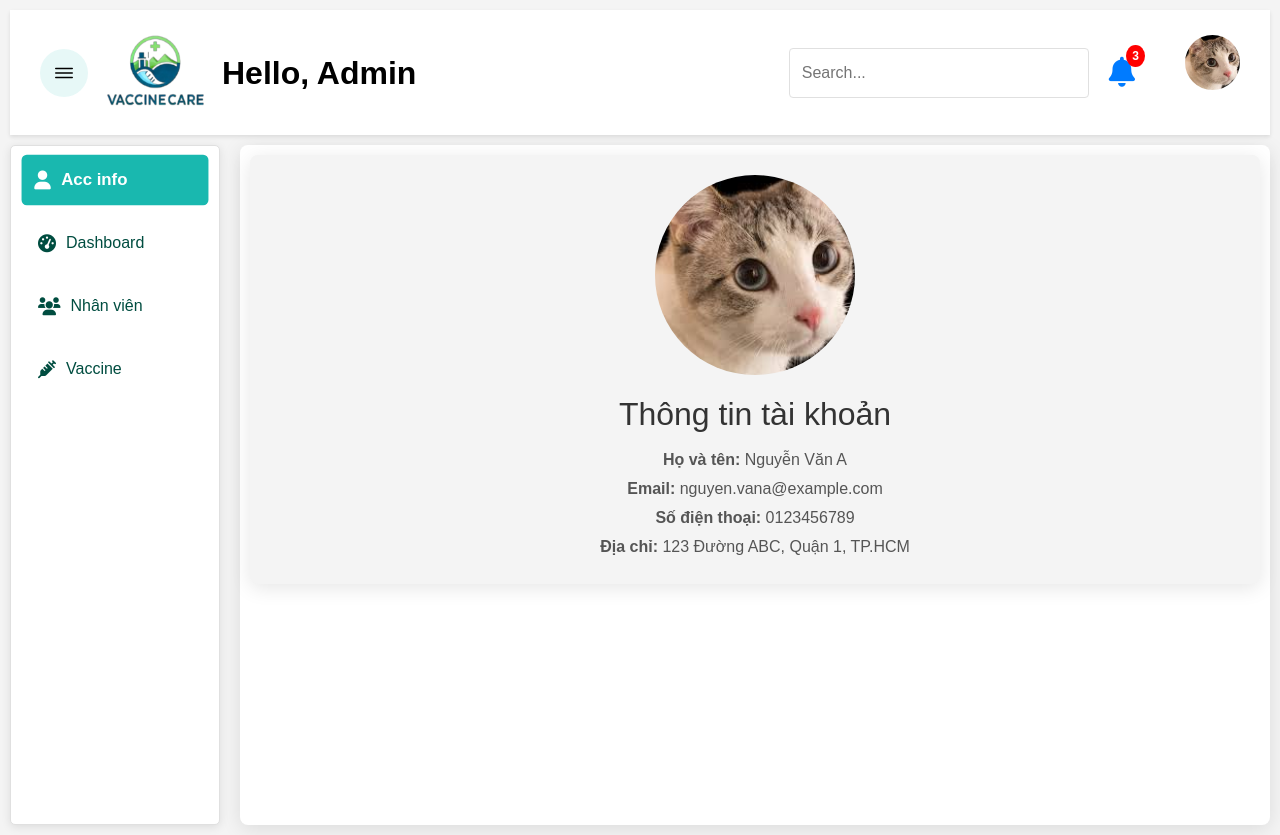
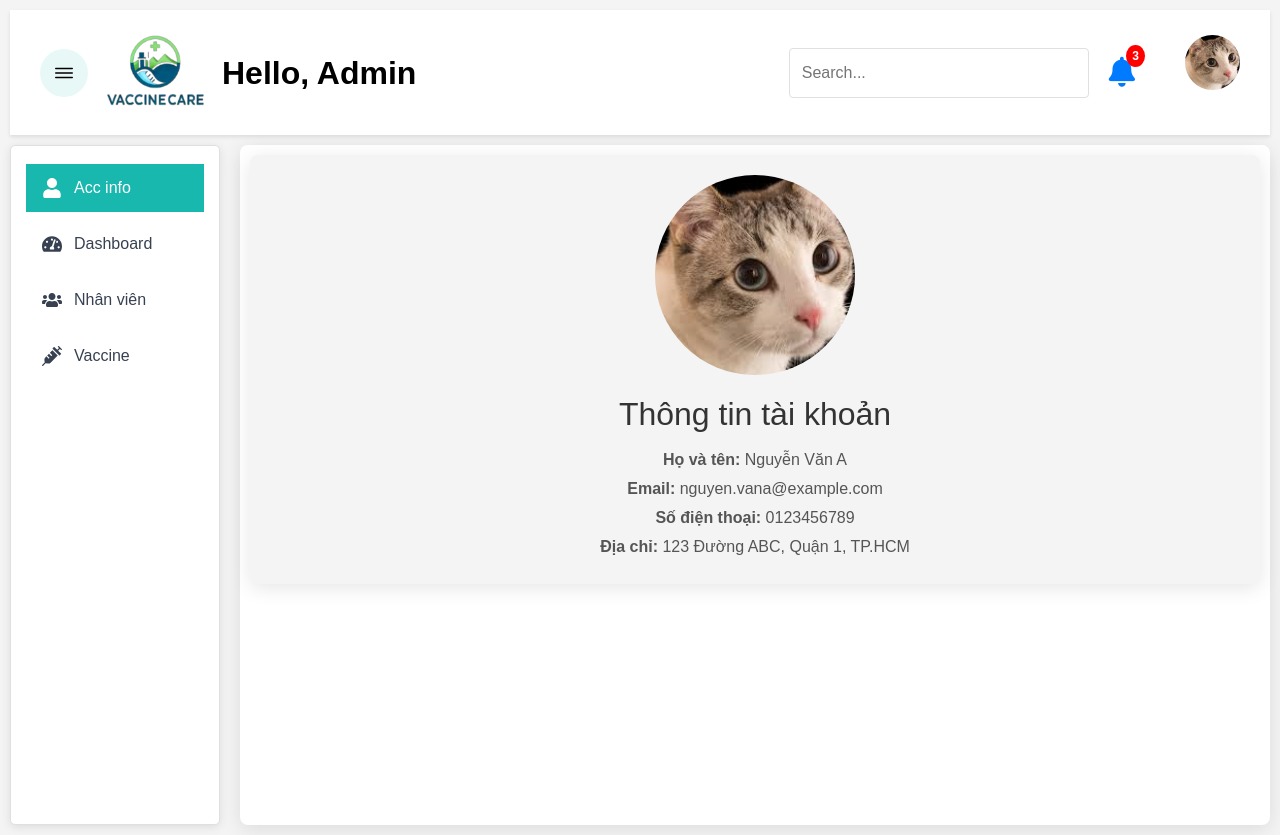
Before and after one commit to williamHoang541/Swp_fe, a React (Vite) app in the folder Vaccine_Care/: page /admin/acc_info in a window 1280 px wide. Built offline with nearby package versions, Linux system fonts and the light colour scheme.

Commit message:
Update Dashboard them phat nua

```diff
--- a/Vaccine_Care/src/components/admin/admin.jsx
+++ b/Vaccine_Care/src/components/admin/admin.jsx
@@ -1,6 +1,6 @@
 import React, { useState } from 'react';
 import { Outlet } from 'react-router-dom';
-import Header from './header/Header';
+import Header from './header/header';
 import SidebarAdmin from './sidebar_admin/SidebarAdmin';
 import './admin.css';
 
--- a/Vaccine_Care/src/components/admin/dashboard/dashboard.css
+++ b/Vaccine_Care/src/components/admin/dashboard/dashboard.css
@@ -29,7 +29,7 @@
 
 .admin .admin-dashboard-stat-icon {
     margin-right: 16px;
-    color: #6366f1;
+    color: var(--primary-colorVaccine);
 }
 
 .admin .admin-dashboard-stat-info h2 {
--- a/Vaccine_Care/src/components/admin/sidebar_admin/SidebarAdmin.css
+++ b/Vaccine_Care/src/components/admin/sidebar_admin/SidebarAdmin.css
@@ -1,77 +1,59 @@
 .sidebar {
-    width: 250px;
-    padding: 20px;
-    background-color: #e0f7fa;
-    margin-right: 10px;
-    box-shadow: 0 4px 15px rgba(0, 0, 0, 0.2);
-    border-radius: 8px;
+    width: 240px;
+    background-color: #ffffff;
     transition: width 0.3s ease;
+    border-right: 1px solid #e5e7eb;
 }
 
 .sidebar.collapsed {
-    width: 80px; /* Adjust this width as needed */
-}
-
-.sidebar h2 {
-    font-size: 26px;
-    margin-bottom: 20px;
-    color: #00796b;
-    font-weight: bold;
-    text-align: center;
-    letter-spacing: 1px;
-    text-transform: uppercase;
-    background: linear-gradient(90deg, #007bff, #00c6ff);
-    -webkit-text-fill-color: transparent;
+    width: 60px;
 }
 
 .sidebar ul {
-    list-style-type: none;
+    list-style: none;
     padding: 0;
-    display: flex;
-    flex-direction: column;
-}
-
-.sidebar.collapsed ul {
-    display: none; /* Hide the menu items when collapsed */
+    margin: 0;
 }
 
 .sidebar li {
-    margin-bottom: 15px;
+    margin: 8px 0;
 }
 
 .sidebar a {
     display: flex;
     align-items: center;
-    padding: 12px;
-    border-radius: 5px;
+    padding: 12px 16px;
+    color: #374151;
     text-decoration: none;
-    color: #004d40;
-    transition: background-color 0.3s, transform 0.2s;
+    transition: all 0.2s;
 }
 
-.sidebar a i {
-    margin-right: 10px;
-    font-size: 18px;
+.sidebar a:hover {
+    background-color: #f3f4f6;
 }
 
-.sidebar a.active, .sidebar a:hover {
+.sidebar a.active {
     background-color: var(--primary-colorVaccine);
     color: white;
-    font-weight: bold;
-    transform: scale(1.05);
 }
 
-.sidebar .profile-picture img {
-    width: 50px;
-    height: 50px;
-    border-radius: 50%;
-    cursor: pointer;
-    border: 2px solid var(--primary-colorVaccine);
-    margin-bottom: 20px;
+.sidebar-icon {
+    width: 20px;
+    height: 20px;
+    margin-right: 12px;
+}
+
+.sidebar.collapsed .sidebar-icon {
+    margin-right: 0;
+}
+
+.sidebar.collapsed a {
+    justify-content: center;
+    padding: 12px;
 }
 
 @media (max-width: 768px) {
     .sidebar {
-        width: 80px; /* Adjust this width as needed */
+        width: 60px;
     }
 }
--- a/Vaccine_Care/src/components/admin/sidebar_admin/SidebarAdmin.jsx
+++ b/Vaccine_Care/src/components/admin/sidebar_admin/SidebarAdmin.jsx
@@ -1,6 +1,7 @@
 import React from 'react';
 import { Link, useLocation } from 'react-router-dom';
-import './sidebarAdmin.css'; // Create a separate CSS file for sidebar styles
+import './SidebarAdmin.css';
+import { FaUser, FaTachometerAlt, FaUsers, FaSyringe } from 'react-icons/fa';
 
 const SidebarAdmin = ({ isCollapsed }) => {
     const location = useLocation();
@@ -10,25 +11,25 @@ const SidebarAdmin = ({ isCollapsed }) => {
             <ul>
                 <li>
                     <Link to="/admin/acc_info" className={location.pathname === '/admin/acc_info' ? 'active' : ''}>
-                        <i className="fas fa-user"></i>
+                        <FaUser className="sidebar-icon" />
                         {!isCollapsed && "Acc info"}
                     </Link>
                 </li>
                 <li>
                     <Link to="/admin/dashboard" className={location.pathname === '/admin/dashboard' ? 'active' : ''}>
-                        <i className="fas fa-tachometer-alt"></i>
+                        <FaTachometerAlt className="sidebar-icon" />
                         {!isCollapsed && "Dashboard"}
                     </Link>
                 </li>
                 <li>
                     <Link to="/admin/staff" className={location.pathname === '/admin/staff' ? 'active' : ''}>
-                        <i className="fas fa-users"></i>
+                        <FaUsers className="sidebar-icon" />
                         {!isCollapsed && "Nhân viên"}
                     </Link>
                 </li>
                 <li>
                     <Link to="/admin/vaccine" className={location.pathname === '/admin/vaccine' ? 'active' : ''}>
-                        <i className="fas fa-syringe"></i>
+                        <FaSyringe className="sidebar-icon" />
                         {!isCollapsed && "Vaccine"}
                     </Link>
                 </li>
```
